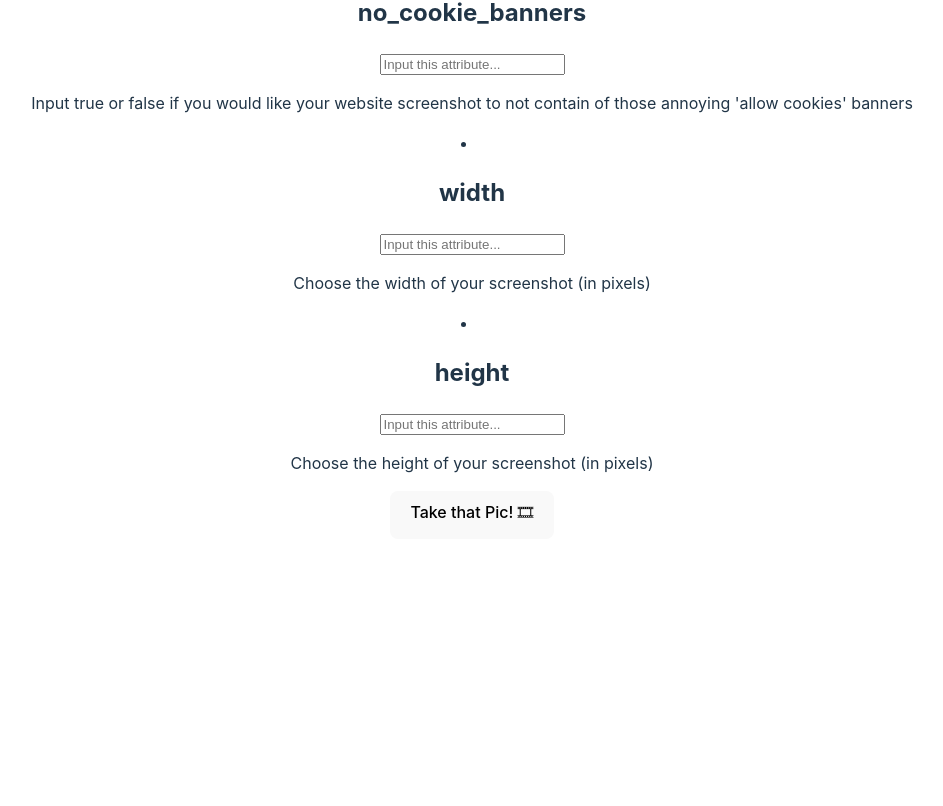
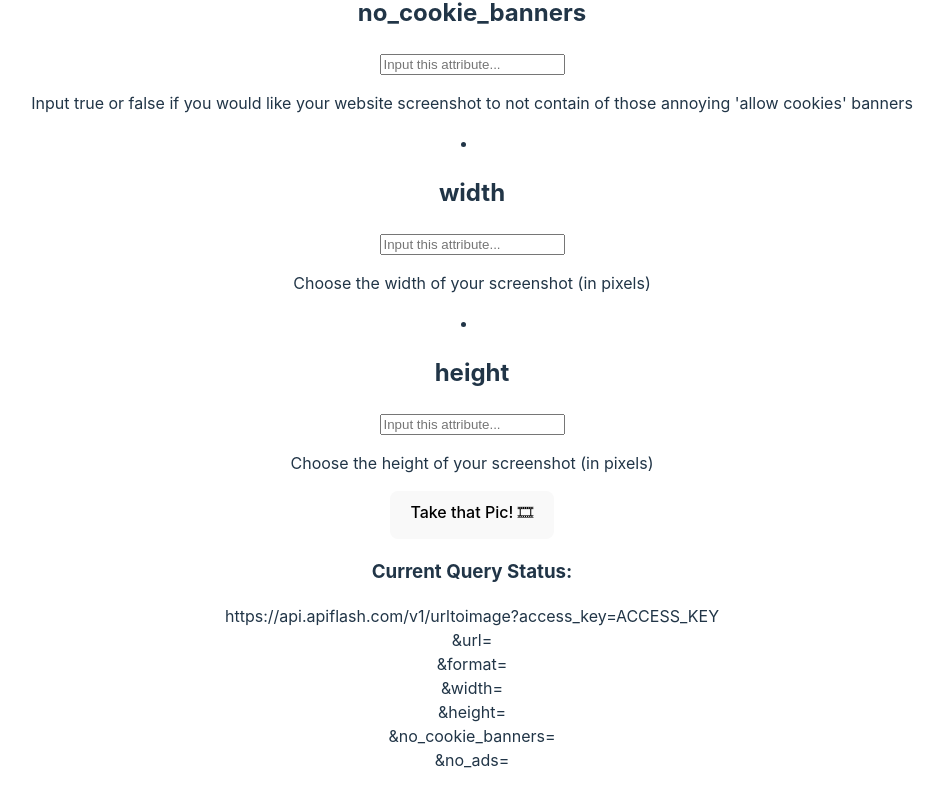
Before and after one commit to trucdg/codePath-lab4, a React (Vite) app in the folder screen-cap/: page / in a window 1280 px wide. Shown: the part 801-1607 px from the top of the page, without its empty margins (168-1111 px from the left). Before the commit the page ends 1372 px from the top, so only its background shows below. Built offline with nearby package versions, Linux system fonts and the light colour scheme.

Commit message:
add a reset function to clear input boxes after submit form

```diff
--- a/screen-cap/src/App.jsx
+++ b/screen-cap/src/App.jsx
@@ -12,6 +12,19 @@ function App() {
     width: "",
     height: "",
   });
+
+  const [currentImage, setCurrentImage] = useState(null);
+
+  const callAPI = async (query) => {
+    const response = await fetch(query);
+    const json = await response.json();
+    if (json.url == null) {
+      alert("Oops! Something went wrong with that query, let's try again!");
+    } else {
+      setCurrentImage(json.url);
+      reset();
+    }
+  };
 
   const submitForm = () => {
     let defaultValues = {
@@ -29,7 +42,8 @@ function App() {
           inputs[key] = defaultValues[key];
         }
       }
-      makeQuery();
+      let query = makeQuery();
+      callAPI(query).catch(console.error);
     }
   };
 
@@ -40,6 +54,18 @@ function App() {
     let url_starter = "https://";
     let fullURL = url_starter + inputs.url;
     let query = `https://api.apiflash.com/v1/urltoimage?access_key=${ACCESS_KEY}&url=${fullURL}&format=${inputs.format}&width=${inputs.width}&height=${inputs.height}&no_cookie_banners=${inputs.no_cookie_banners}&no_ads=${inputs.no_ads}&wait_until=${wait_until}&response_type=${response_type}&fail_on_status=${fail_on_status}`;
+    return query;
+  };
+
+  const reset = () => {
+    setInputs({
+      url: "",
+      format: "",
+      no_ads: "",
+      no_cookie_banners: "",
+      width: "",
+      height: "",
+    });
   };
 
   return (
@@ -51,12 +77,40 @@ function App() {
           setInputs((prevState) => {
             return {
               ...prevState,
-              [e.target.name]: e.target.value.trim(),
+              [event.target.name]: event.target.value.trim(),
             };
           });
         }}
         onSubmit={submitForm}
       />
+      {currentImage ? (
+        <img
+          className="screenshot"
+          src={currentImage}
+          alt="Screenshot returned"
+        />
+      ) : (
+        <div></div>
+      )}
+      <div className="container">
+        <h3> Current Query Status: </h3>
+        <p>
+          https://api.apiflash.com/v1/urltoimage?access_key=ACCESS_KEY
+          <br></br>
+          &url={inputs.url} <br></br>
+          &format={inputs.format} <br></br>
+          &width={inputs.width}
+          <br></br>
+          &height={inputs.height}
+          <br></br>
+          &no_cookie_banners={inputs.no_cookie_banners}
+          <br></br>
+          &no_ads={inputs.no_ads}
+          <br></br>
+        </p>
+      </div>
+
+      <br></br>
     </div>
   );
 }
```
